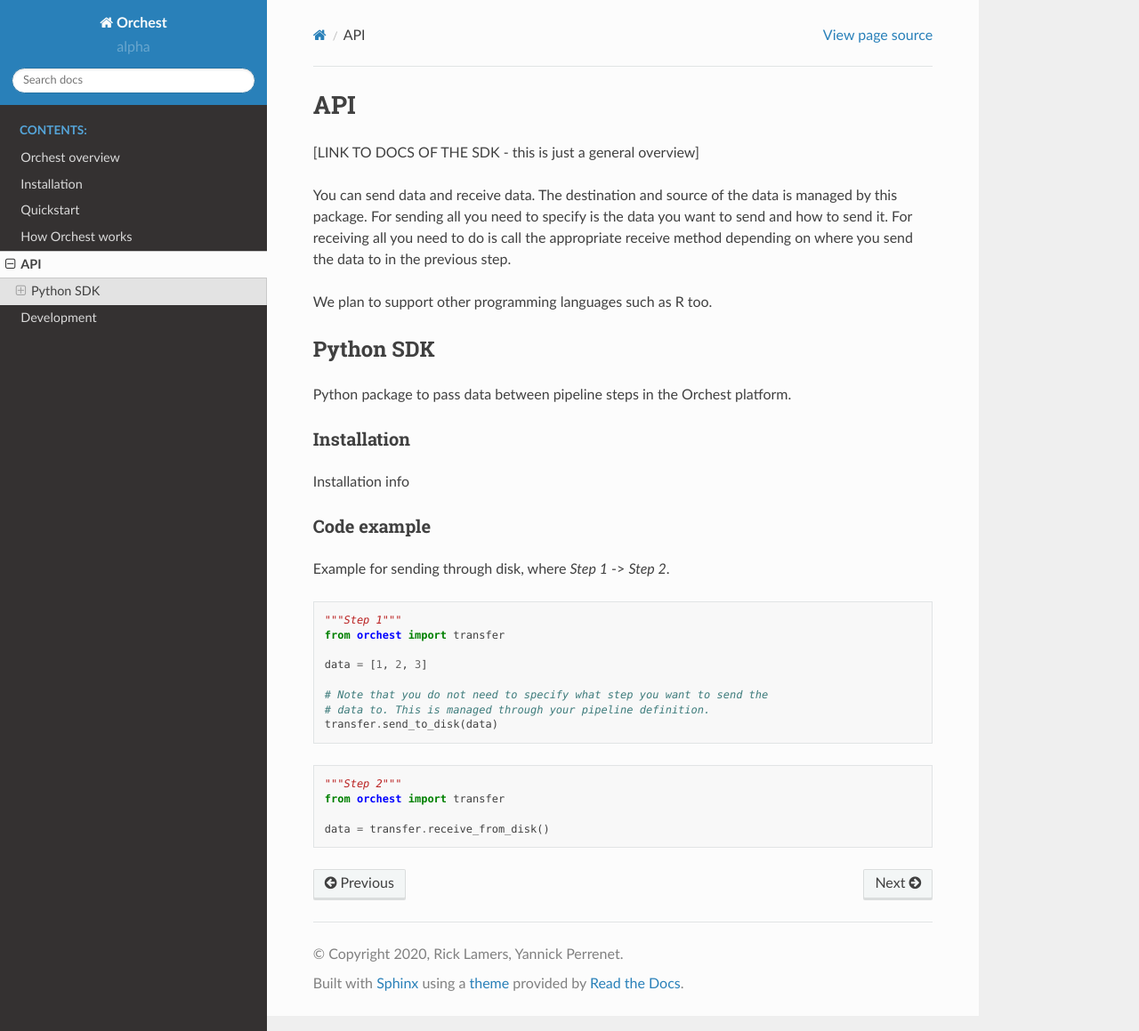
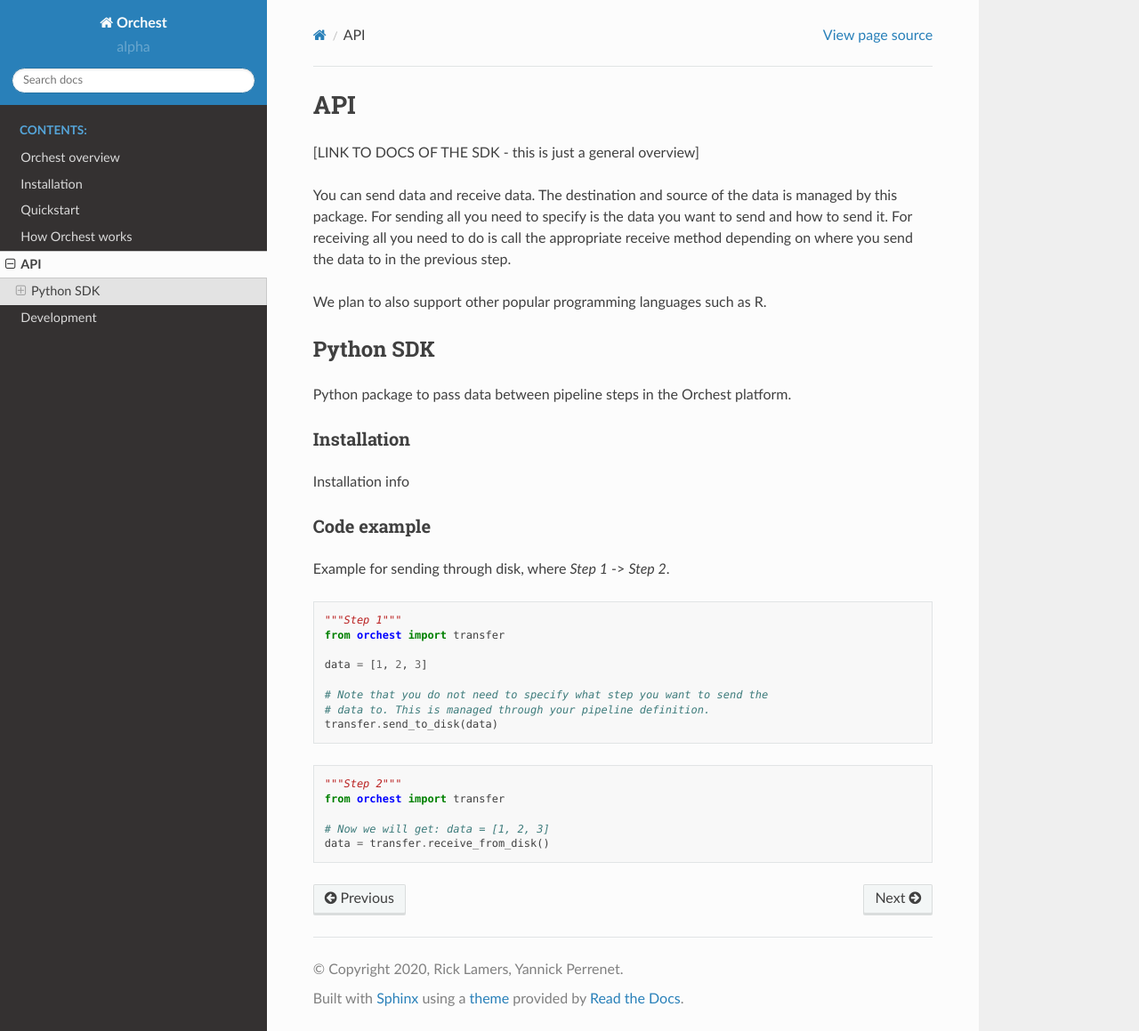
Before and after one commit to ReactExpert918/orchest, a Sphinx documentation site: the page built from docs/source/api/index.rst, in a window 1280 px wide and 1159 px high. Shown: the whole window at 89% size. Built offline with Sphinx 7.4.7 and the Read the Docs theme 2.0.0, drawn with Linux system fonts in a browser that asks for light colours.

Commit message:
Add comment

```diff
--- a/docs/source/api/index.rst
+++ b/docs/source/api/index.rst
@@ -7,7 +7,7 @@
 receiving all you need to do is call the appropriate receive method depending on where you send the
 data to in the previous step.
 
-We plan to support other programming languages such as R too.
+We plan to also support other popular programming languages such as R.
 
 Python SDK
 ----------
@@ -38,4 +38,5 @@
    """Step 2"""
    from orchest import transfer
 
+   # Now we will get: data = [1, 2, 3]
    data = transfer.receive_from_disk()
```
